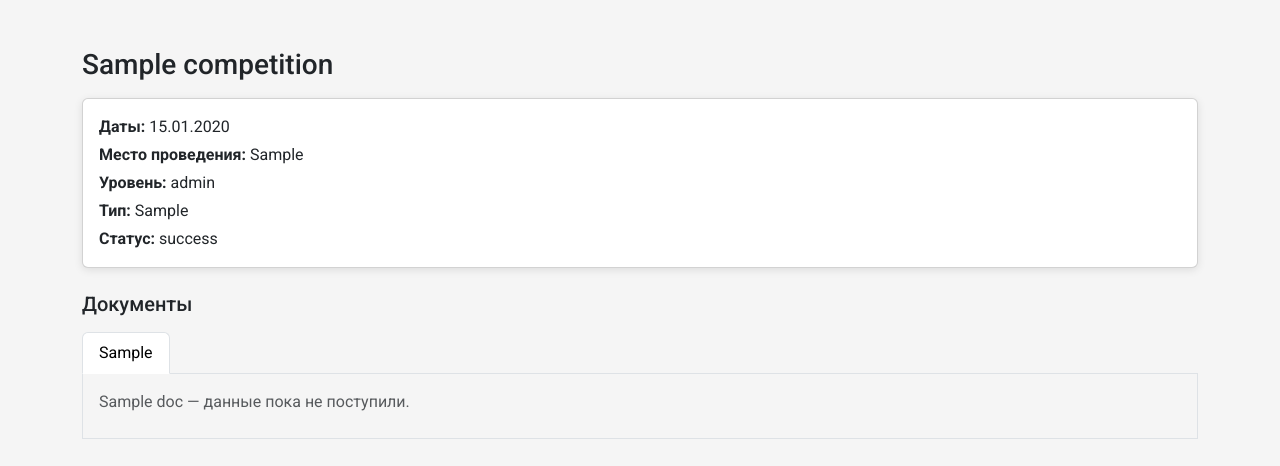
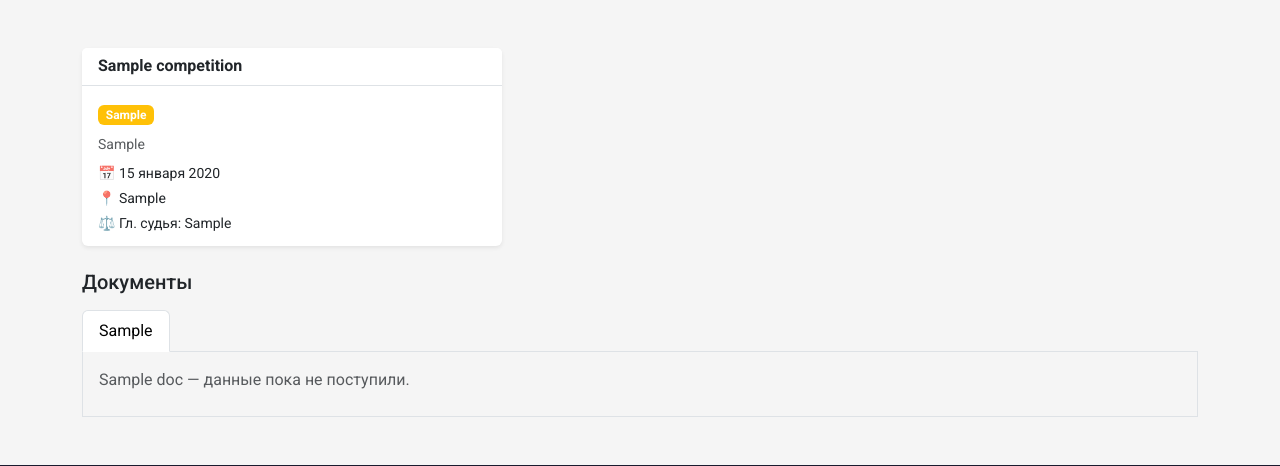
Before and after one commit to rusrafting50-dev/RAFTING_CFO-CODEX, a Flask app: template templates/competitions/detail.html in a window 1280 px wide. Shown: the part 120-586 px from the top of the page. Run offline with Flask 3, Linux system fonts and the light colour scheme; tables that the repository leaves empty hold one stand-in row (values such as "Sample post"); the template is opened without the code that fills it: values that come from a table or form of the project are taken from there, most other values are stand-ins (such as "Sample title", 1, 10 or a date in 2020).

Commit message:
Страница соревнования — карточка в стиле COREZ (без кнопок)
Добавлены поля Competition.age_group/boat_class/head_judge (приходят
из COREZ, там не хранились раньше — только name/comp_type/level/дата/
location/status). Страница /competitions/<id> переверстана под тот же
вид, что в COREZ: белая карточка, цветной бейдж типа соревнования
(Чемпионат/Кубок/Первенство — свои цвета), бейджи класса судна R4/R6,
даты/место/гл. судья со значками. Кнопок управления нет — это
публичная страница сайта, не админка COREZ.

Co-Authored-By: Claude Sonnet 5 <noreply@anthropic.com>
Claude-Session: https://claude.ai/code/session_0162FXnVK5YjdPsDXNwHY5vq

```diff
--- a/auth.py
+++ b/auth.py
@@ -46,6 +46,9 @@ def ensure_schema():
     _ensure_column(inspector, 'news', 'description', 'TEXT')
     _ensure_column(inspector, 'news', 'photo_author', 'VARCHAR(255)')
     _ensure_column(inspector, 'news', 'organization', 'VARCHAR(255)')
+    _ensure_column(inspector, 'competition', 'age_group', 'VARCHAR(255)')
+    _ensure_column(inspector, 'competition', 'boat_class', 'VARCHAR(20)')
+    _ensure_column(inspector, 'competition', 'head_judge', 'VARCHAR(255)')
 
 
 def seed_news_taxonomy():
--- a/models.py
+++ b/models.py
@@ -79,6 +79,10 @@ class Competition(db.Model):
     location = db.Column(db.String(255))
     status = db.Column(db.String(50))  # анонс / идёт / завершены
     source_id = db.Column(db.Integer)  # ID в базе COREZ
+    # Из карточки соревнования COREZ — для отображения в том же виде на сайте.
+    age_group = db.Column(db.String(255))  # возрастная группа (напр. "Мужчины, женщины")
+    boat_class = db.Column(db.String(20))  # класс судна: R4 / R6 / R4/R6
+    head_judge = db.Column(db.String(255))  # гл. судья соревнований
 
     documents = db.relationship(
         'CompetitionDocument', backref='competition',
--- a/routes/api.py
+++ b/routes/api.py
@@ -116,6 +116,9 @@ def sync_competitions():
         competition.end_date = end_date
         competition.location = item.get('location')
         competition.status = item.get('status')
+        competition.age_group = item.get('age_group')
+        competition.boat_class = item.get('boat_class')
+        competition.head_judge = item.get('head_judge')
 
     db.session.commit()
     log_sync('competitions', created + updated,
--- a/templates/competitions/detail.html
+++ b/templates/competitions/detail.html
@@ -5,20 +5,53 @@
 
 {% block content %}
     <div class="container py-5">
-        <h1 class="h3 mb-3">{{ competition.name }}</h1>
+        {% set ct = (competition.comp_type or '')|lower %}
+        {% set badge_class = 'bg-danger' if 'чемпионат' in ct
+            else ('bg-primary' if 'кубок' in ct
+            else ('bg-success' if 'первенство' in ct
+            else ('bg-info' if 'всероссийск' in ct
+            else 'bg-warning'))) %}
 
-        <div class="card mb-4">
-            <div class="card-body">
-                <p class="mb-1"><strong>Даты:</strong>
-                    {{ competition.start_date.strftime('%d.%m.%Y') if competition.start_date else '—' }}
-                    {% if competition.end_date and competition.end_date != competition.start_date %}
-                        &ndash; {{ competition.end_date.strftime('%d.%m.%Y') }}
+        <div class="card border-0 shadow-sm mb-4" style="max-width: 420px;">
+            <div class="card-header bg-white border-bottom py-2">
+                <div class="fw-bold" style="line-height: 1.3;">{{ competition.name }}</div>
+            </div>
+            <div class="card-body pb-2">
+                {% if competition.comp_type %}
+                    <div class="mb-2">
+                        <span class="badge {{ badge_class }}">{{ competition.comp_type }}</span>
+                    </div>
+                {% endif %}
+                {% if competition.age_group or competition.boat_class %}
+                    <div class="mb-2 d-flex align-items-center gap-2 flex-wrap">
+                        {% if competition.age_group %}
+                            <span class="text-muted small">{{ competition.age_group }}</span>
+                        {% endif %}
+                        {% if competition.boat_class and 'R4' in competition.boat_class %}
+                            <span class="badge bg-info text-dark">R4</span>
+                        {% endif %}
+                        {% if competition.boat_class and 'R6' in competition.boat_class %}
+                            <span class="badge bg-info text-dark">R6</span>
+                        {% endif %}
+                    </div>
+                {% endif %}
+                <ul class="list-unstyled small mb-0">
+                    {% if competition.start_date %}
+                        <li class="mb-1">
+                            <span class="text-muted">📅</span>
+                            {{ competition.start_date|ru_date_full }}{% if competition.end_date and competition.end_date != competition.start_date %} &ndash; {{ competition.end_date|ru_date_full }}{% endif %}
+                        </li>
                     {% endif %}
-                </p>
-                <p class="mb-1"><strong>Место проведения:</strong> {{ competition.location or '—' }}</p>
-                <p class="mb-1"><strong>Уровень:</strong> {{ competition.level or '—' }}</p>
-                <p class="mb-1"><strong>Тип:</strong> {{ competition.comp_type or '—' }}</p>
-                <p class="mb-0"><strong>Статус:</strong> {{ competition.status or '—' }}</p>
+                    {% if competition.location %}
+                        <li class="mb-1"><span class="text-muted">📍</span> {{ competition.location }}</li>
+                    {% endif %}
+                    {% if competition.head_judge %}
+                        <li class="mb-1">
+                            <span class="text-muted">⚖️</span>
+                            Гл. судья: {{ competition.head_judge }}
+                        </li>
+                    {% endif %}
+                </ul>
             </div>
         </div>
 
```
